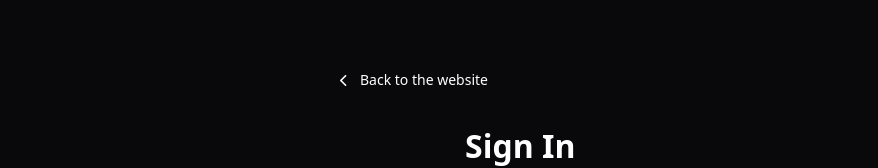
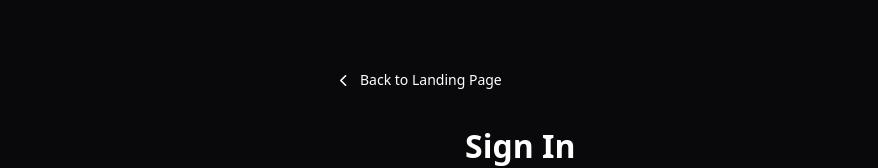
Before and after one commit to yaswanth-142004/garuda, a React (Vite) app in the folder client/: page /login in a window 1280 px wide. Shown: the part 232-400 px from the top of the page, without its empty margins (0-878 px from the left). Built offline with nearby package versions, Linux system fonts and the light colour scheme; no server answers.

Commit message:
Update AuthPage.jsx

```diff
--- a/client/src/pages/AuthPage.jsx
+++ b/client/src/pages/AuthPage.jsx
@@ -4,6 +4,7 @@
 import { GoogleAuthProvider, signInWithPopup } from "firebase/auth";
 import { useNavigate } from "react-router-dom";
 import { FollowerPointerCard } from '@/components/ui/Pointer'
+
 
 const SignIn = () => {
   const navigate = useNavigate();
@@ -37,7 +38,7 @@
             >
               <path d="M9.4 233.4c-12.5 12.5-12.5 32.8 0 45.3l192 192c12.5 12.5 32.8 12.5 45.3 0s12.5-32.8 0-45.3L77.3 256 246.6 86.6c12.5-12.5 12.5-32.8 0-45.3s-32.8-12.5-45.3 0l-192 192z" />
             </svg>
-            <p className="text-sm text-white">Back to the website</p>
+            <p className="text-sm text-white">Back to Landing Page</p>
           </div>
         </a>
         <div className="mt-8 flex flex-col mx-auto w-[350px] max-w-[450px]">
```
